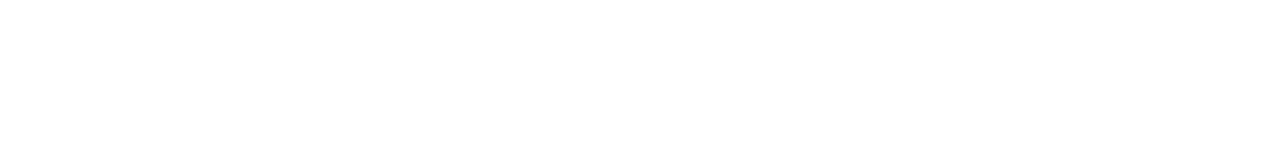
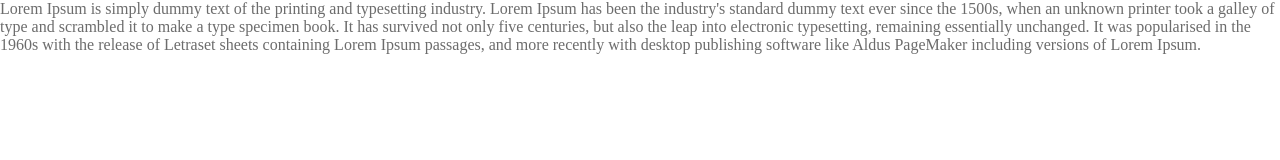
Before and after one commit to LucasBolla94/TRAVELGRAM, a plain HTML site: page index.html in a window 1280 px wide. Drawn offline with Linux system fonts and the light colour scheme.

Commit message:
initial assets

```diff
--- a/index.html
+++ b/index.html
@@ -7,6 +7,6 @@
   <link rel="stylesheet" href="styles/index.css">
 </head>
 <body>
-
+  <p>Lorem Ipsum is simply dummy text of the printing and typesetting industry. Lorem Ipsum has been the industry's standard dummy text ever since the 1500s, when an unknown printer took a galley of type and scrambled it to make a type specimen book. It has survived not only five centuries, but also the leap into electronic typesetting, remaining essentially unchanged. It was popularised in the 1960s with the release of Letraset sheets containing Lorem Ipsum passages, and more recently with desktop publishing software like Aldus PageMaker including versions of Lorem Ipsum.</p>
 </body>
 </html>
--- a/styles/global.css
+++ b/styles/global.css
@@ -3,3 +3,18 @@
   padding: 0;
   box-sizing: border-box;
 }
+
+:root {
+  --brand-color: #EF5F4C;
+  --background-color: #FFFFFF;
+  --surface-color: #F5F5F5;
+  --skeleton-color: #D9D9D9;
+  --shape-transparency: #ffffff8f;
+  --text-color-primary: #313131;
+  --text-color-secondary: #6C6C6C;
+}
+
+body {
+  color: var(--text-color-secondary);
+  background-color: var(--background-color);
+}
```
Also changed, not shown: assets/AirplaneTilt.svg (added), assets/Image 01.png (added), assets/Image 02.png (added), assets/Image 03.png (added), assets/Image 04.png (added), assets/Image 05.png (added), assets/Image 06.png (added), assets/Image 07.png (added), assets/Image 08.png (added), assets/Image 09.png (added), assets/Image 10.png (added), assets/Image 11.png (added), assets/Image.svg (added), assets/Logo.svg (added), 2 more files, 1 other file.
